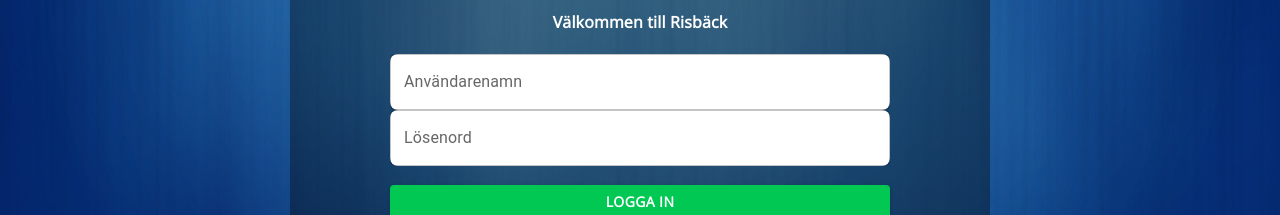
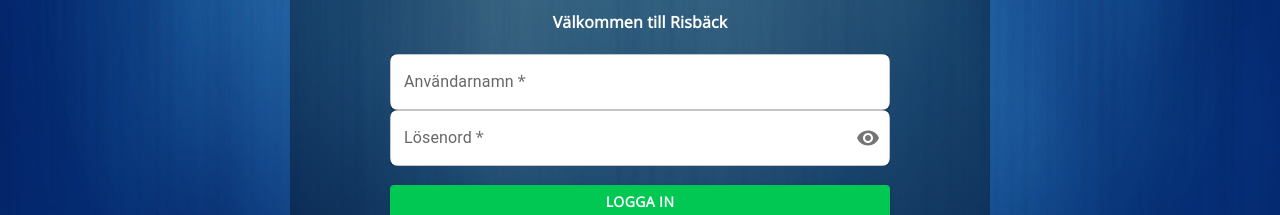
Before and after one commit to PontusVallgren/Kino-Cinema, a Next.js app: page /login in a window 1280 px wide. Shown: the part 374-589 px from the top of the page. Built offline with nearby package versions, Linux system fonts and the light colour scheme.

Commit message:
added visible/invisible password

```diff
--- a/src/components/login/LoginForm.tsx
+++ b/src/components/login/LoginForm.tsx
@@ -1,24 +1,32 @@
-import { FormGroup, Modal, TextField } from "@mui/material";
+import {
+  FormGroup,
+  IconButton,
+  InputAdornment,
+  Modal,
+  TextField,
+} from "@mui/material";
 import { Box } from "@mui/system";
 import React, { FormEvent, useState } from "react";
 import classes from "../../pages/login/index.module.css";
-import {
-  CenterHorizon,
-  CustomText,
-  CustomButton,
-  CenterBox,
-} from "../CustomMUI/CustomUI";
+import { CenterHorizon, CustomText, CustomButton } from "../CustomMUI/CustomUI";
 import CheckCircleIcon from "@mui/icons-material/CheckCircle";
 import Link from "next/link";
+import { Visibility, VisibilityOff } from "@mui/icons-material";
+import { visiblePasswordState } from "../../types";
 
 type LoginForm = {
   newMember: (value: boolean) => void;
 };
+
 const LoginForm: React.FC<LoginForm> = ({ newMember }) => {
   const [passwordWrong, setPasswordWrong] = useState<boolean>(false);
-  const [open, setOpen] = useState<boolean>(false);
+  const [openModal, setOpenModal] = useState<boolean>(false);
   const [userName, setUserName] = useState<string>("");
   const [userPassword, setUserPassword] = useState<string>("");
+  const [values, setValues] = React.useState<visiblePasswordState>({
+    password: "",
+    showPassword: false,
+  });
 
   const handleSubmit = async (e: FormEvent) => {
     e.preventDefault();
@@ -33,20 +41,22 @@ const LoginForm: React.FC<LoginForm> = ({ newMember }) => {
       }),
     });
     if (res.status === 401) setPasswordWrong(true);
-    if (res.status === 200) setOpen(true);
+    if (res.status === 200) setOpenModal(true);
   };
-  const style = {
-    position: "absolute" as "absolute",
-    top: "50%",
-    left: "50%",
-    transform: "translate(-50%, -50%)",
-    width: 400,
-    bgcolor: "background.paper",
-    boxShadow: 24,
-    p: "150px",
+  const handleClickShowPassword = () => {
+    setValues({
+      ...values,
+      showPassword: !values.showPassword,
+    });
   };
-  const handleOpen = () => setOpen(true);
-  const handleClose = () => setOpen(false);
+
+  const handleMouseDownPassword = (
+    event: React.MouseEvent<HTMLButtonElement>
+  ) => {
+    event.preventDefault();
+  };
+
+  const handleClose = () => setOpenModal(false);
 
   return (
     <>
@@ -60,24 +70,44 @@ const LoginForm: React.FC<LoginForm> = ({ newMember }) => {
               <TextField
                 id="Username"
                 variant="outlined"
-                label="Användarenamn"
+                label="Användarnamn"
                 className={classes.userInput}
                 onChange={(e) => {
                   setUserName(e.target.value);
                   setPasswordWrong(false);
                 }}
+                required
                 color="info"
               />
               <TextField
                 id="UserPassword"
                 variant="outlined"
                 label="Lösenord"
-                type="password"
+                type={values.showPassword ? "text" : "password"}
+                InputProps={{
+                  endAdornment: (
+                    <InputAdornment position="end">
+                      <IconButton
+                        aria-label="toggle password visibility"
+                        onClick={handleClickShowPassword}
+                        onMouseDown={handleMouseDownPassword}
+                        edge="end"
+                      >
+                        {values.showPassword ? (
+                          <VisibilityOff />
+                        ) : (
+                          <Visibility />
+                        )}
+                      </IconButton>
+                    </InputAdornment>
+                  ),
+                }}
                 className={classes.userInput}
                 onChange={(e) => {
                   setUserPassword(e.target.value);
                   setPasswordWrong(false);
                 }}
+                required
               />
               <Box className={classes.emptyWarning}>
                 {passwordWrong ? (
@@ -111,7 +141,11 @@ const LoginForm: React.FC<LoginForm> = ({ newMember }) => {
           </Box>
         </Box>
       </Box>
-      <Modal open={open} aria-labelledby="modal" aria-describedby="loggedin">
+      <Modal
+        open={openModal}
+        aria-labelledby="modal"
+        aria-describedby="loggedin"
+      >
         <Box className={classes.loggedIn}>
           <Box className={classes.logAlarm}>
             <CheckCircleIcon
--- a/src/components/login/SignUp.tsx
+++ b/src/components/login/SignUp.tsx
@@ -1,4 +1,9 @@
-import { FormGroup, TextField } from "@mui/material";
+import {
+  FormGroup,
+  IconButton,
+  InputAdornment,
+  TextField,
+} from "@mui/material";
 import { Box } from "@mui/system";
 import React, { useState } from "react";
 import classes from "../../pages/login/index.module.css";
@@ -9,16 +14,23 @@ import {
   CustomText,
   PreviousPageBtn,
 } from "../CustomMUI/CustomUI";
+import { Visibility, VisibilityOff } from "@mui/icons-material";
+import { visiblePasswordState } from "../../types";
 
 type signUpProp = {
   userClickedBack: (value: boolean) => void;
 };
+
 const SignUp: React.FC<signUpProp> = ({ userClickedBack }) => {
   const [userName, setUserName] = useState<string>("");
   const [userPassword, setUserPassword] = useState<string>("");
   const [firstName, setFirstName] = useState<string>("");
   const [lastName, setLastName] = useState<string>("");
 
+  const [values, setValues] = React.useState<visiblePasswordState>({
+    password: "",
+    showPassword: false,
+  });
   const handleSignUp = async () => {
     await fetch(`/api/account`, {
       method: "POST",
@@ -34,6 +46,19 @@ const SignUp: React.FC<signUpProp> = ({ userClickedBack }) => {
       }),
     });
   };
+  const handleClickShowPassword = () => {
+    setValues({
+      ...values,
+      showPassword: !values.showPassword,
+    });
+  };
+
+  const handleMouseDownPassword = (
+    event: React.MouseEvent<HTMLButtonElement>
+  ) => {
+    event.preventDefault();
+  };
+
   return (
     <>
       <PreviousPageBtn onClick={() => userClickedBack(true)} />
@@ -46,8 +71,9 @@ const SignUp: React.FC<signUpProp> = ({ userClickedBack }) => {
               <TextField
                 id="username"
                 variant="outlined"
-                label="Användarenamn"
+                label="Användarnamn"
                 className={classes.userInput}
+                required
                 onChange={(e) => setUserName(e.target.value)}
                 color="info"
               />
@@ -55,8 +81,27 @@ const SignUp: React.FC<signUpProp> = ({ userClickedBack }) => {
                 id="userPassword"
                 label="Lösenord"
                 variant="outlined"
-                type="password"
+                type={values.showPassword ? "text" : "password"}
                 className={classes.userInput}
+                required
+                InputProps={{
+                  endAdornment: (
+                    <InputAdornment position="end">
+                      <IconButton
+                        aria-label="toggle password visibility"
+                        onClick={handleClickShowPassword}
+                        onMouseDown={handleMouseDownPassword}
+                        edge="end"
+                      >
+                        {values.showPassword ? (
+                          <VisibilityOff />
+                        ) : (
+                          <Visibility />
+                        )}
+                      </IconButton>
+                    </InputAdornment>
+                  ),
+                }}
                 onChange={(e) => setUserPassword(e.target.value)}
               />
               <CustomText sx={{ margin: "5px 0 0 5px" }}>
@@ -68,6 +113,7 @@ const SignUp: React.FC<signUpProp> = ({ userClickedBack }) => {
                 label="Förnamn"
                 type="name"
                 className={classes.userInput}
+                required
                 onChange={(e) => setFirstName(e.target.value)}
                 color="info"
               />
@@ -77,6 +123,7 @@ const SignUp: React.FC<signUpProp> = ({ userClickedBack }) => {
                 variant="outlined"
                 type="name"
                 className={classes.userInput}
+                required
                 onChange={(e) => setLastName(e.target.value)}
               />
               <CustomButton
--- a/src/types.ts
+++ b/src/types.ts
@@ -16,3 +16,9 @@ export interface userAccountProps {
   firstName: string;
   lastName: string;
 }
+
+export interface visiblePasswordState {
+  password: string;
+
+  showPassword: boolean;
+}
```
